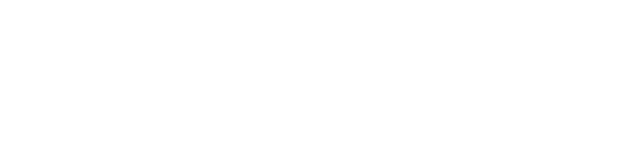
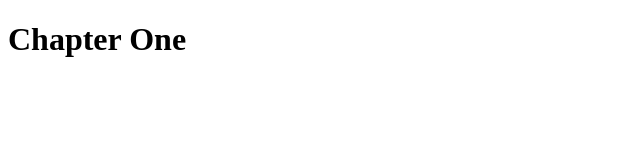
Before and after one commit to Kitaorose/ecommerce, a plain HTML site: page index.html in a window 1280 px wide. Shown: the whole page, without its empty margins (0-640 px from the left). Drawn offline with Linux system fonts and the light colour scheme.

Commit message:
Added text

```diff
--- a/index.html
+++ b/index.html
@@ -6,6 +6,8 @@
     <title>Document</title>
 </head>
 <body>
+    <h1>Chapter One
 
+    </h1>
 </body>
 </html>
```
